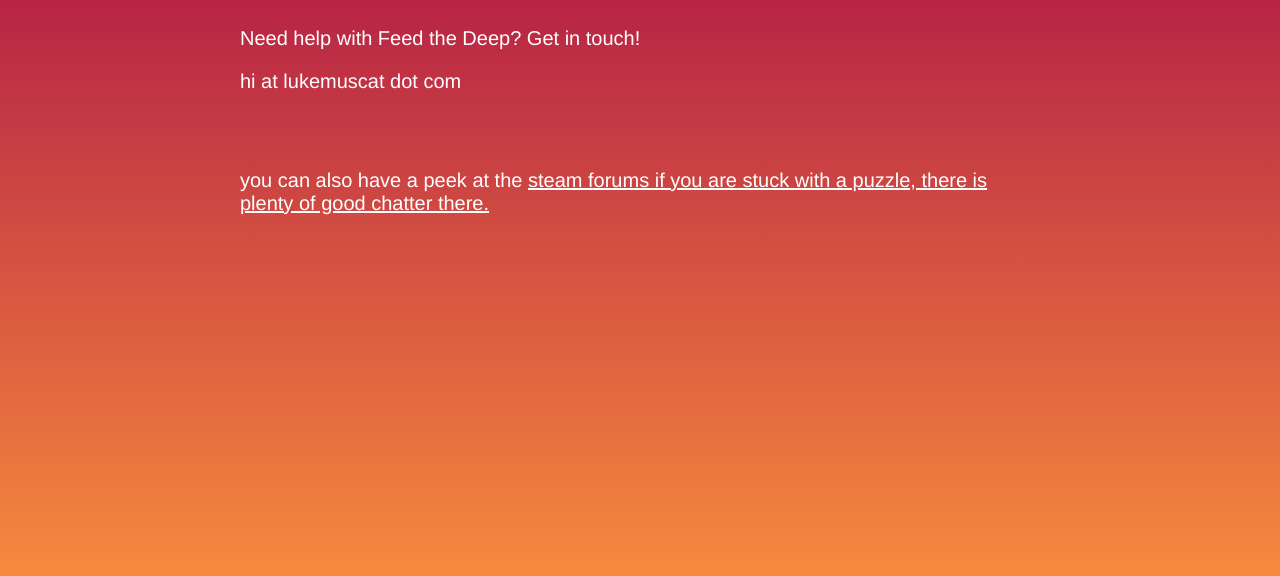
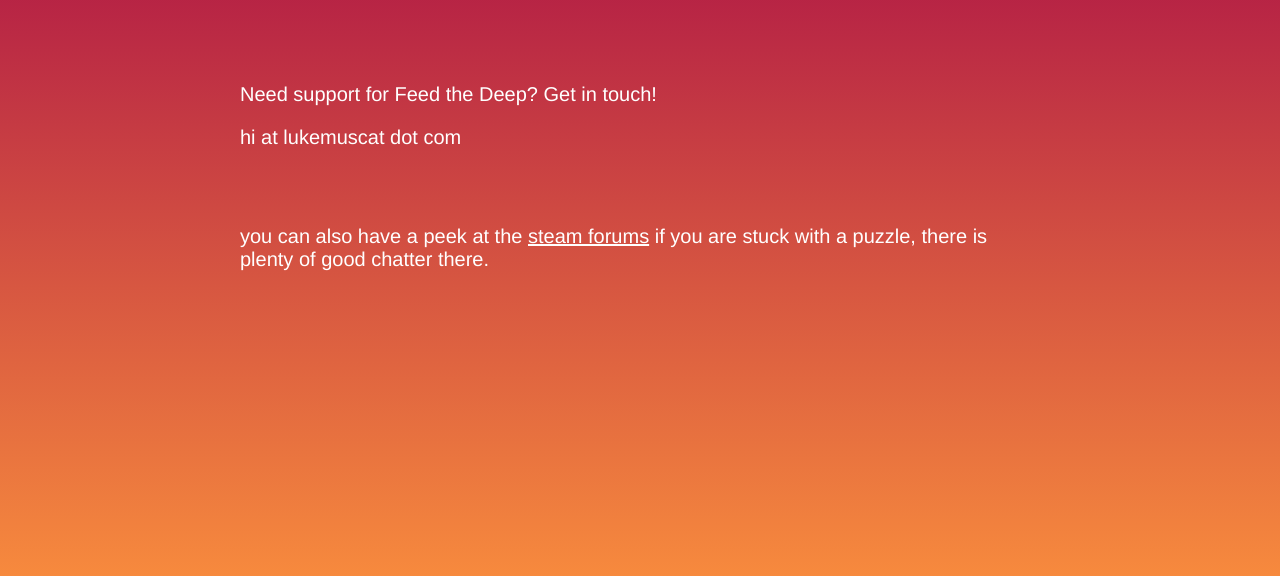
Before and after one commit to pgmuscat/pgmuscat.github.io, a plain HTML site: page support.html in a window 1280 px wide. Shown: the part 194-770 px from the top of the page. Drawn offline with Linux system fonts and the light colour scheme.

Commit message:
Update support.html

```diff
--- a/support.html
+++ b/support.html
@@ -12,11 +12,13 @@
       <div class="main">
           <p class="head">luke muscat</p>
           <p class="headfaint">game developer</p>
-          <p>Need help with Feed the Deep? Get in touch!</p>
+          <br />
+          <br />
+          <p>Need support for Feed the Deep? Get in touch!</p>
           <p>hi at lukemuscat dot com</p>
           <br />
           <br />
-        <p>you can also have a peek at the <a href="https://steamcommunity.com/app/2332260/discussions/">steam forums if you are stuck with a puzzle, there is plenty of good chatter there.</a></p>
+        <p>you can also have a peek at the <a href="https://steamcommunity.com/app/2332260/discussions/">steam forums</a> if you are stuck with a puzzle, there is plenty of good chatter there.</p>
           <br />
       </div>
   </body>
```
